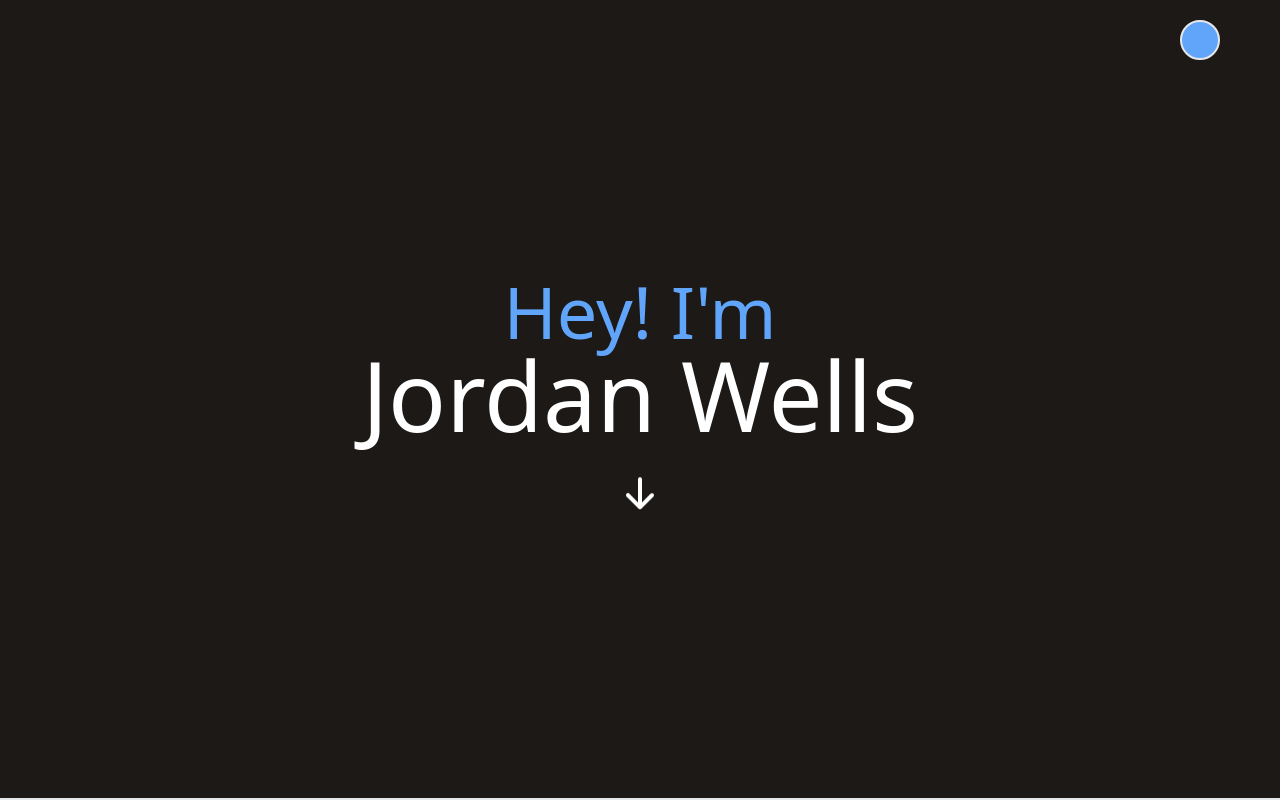
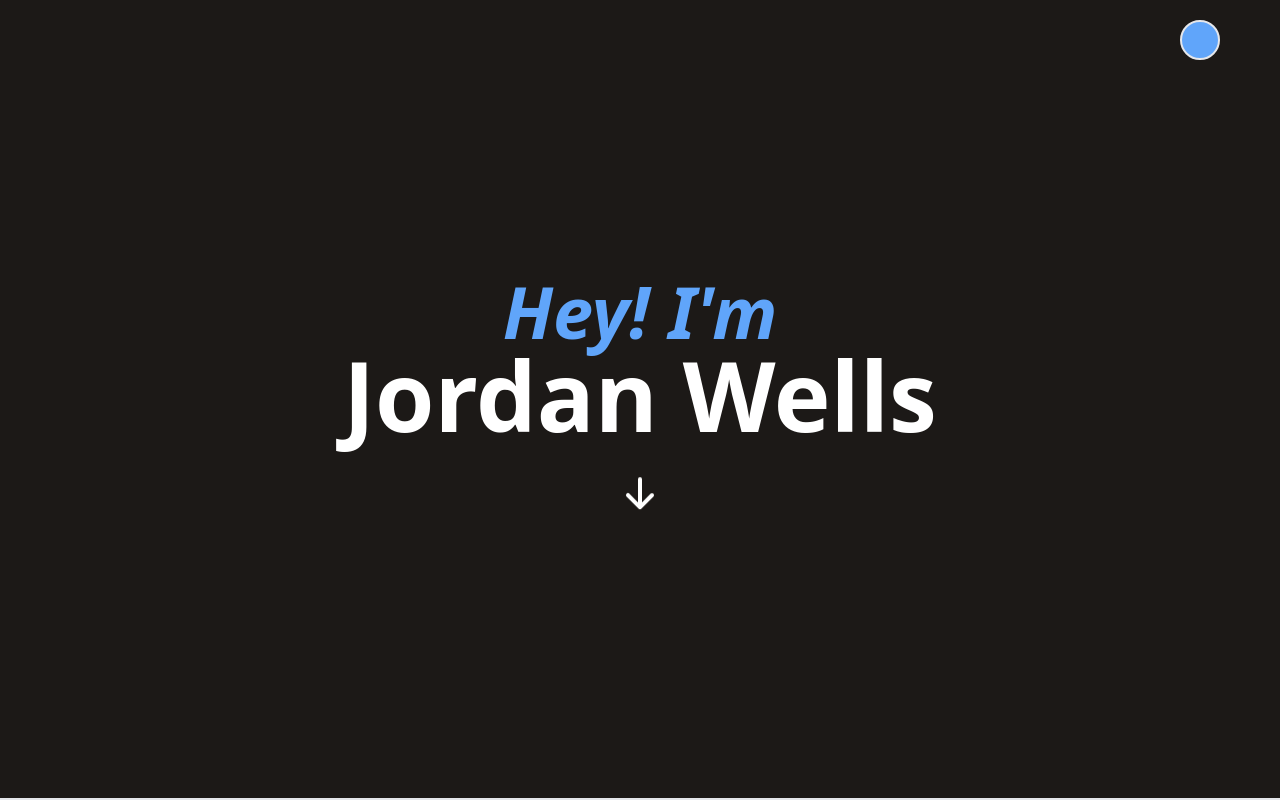
Before and after one commit to jordantwells42/jordantwells-next, a Next.js app: page / in a window 1280 px wide. Shown: the top 800 px of the page. Built offline with nearby package versions, Linux system fonts and the light colour scheme.

Commit message:
Update landing.js

```diff
--- a/components/landing.js
+++ b/components/landing.js
@@ -1,8 +1,8 @@
 export default function Landing() {
   return (
     <div className="bg-stone-900 h-screen w-full items-center border-b-2 flex flex-col justify-center">
-      <h2 className="text-center text-7xl text-blue-400">Hey! I&apos;m</h2>
-      <h1 className="text-center text-8xl text-white">Jordan Wells</h1>
+      <h2 className="text-center text-7xl font-bold italic text-blue-400">Hey! I&apos;m</h2>
+      <h1 className="text-center text-8xl font-bold text-white">Jordan Wells</h1>
       <svg xmlns="http://www.w3.org/2000/svg" className="animate-bounce sticky mt-10 bottom-0 h-10 w-10 text-white z-50" viewBox="0 0 20 20" fill="currentColor">
       <path fillRule="evenodd" d="M16.707 10.293a1 1 0 010 1.414l-6 6a1 1 0 01-1.414 0l-6-6a1 1 0 111.414-1.414L9 14.586V3a1 1 0 012 0v11.586l4.293-4.293a1 1 0 011.414 0z" clipRule="evenodd" />
       </svg>
```
